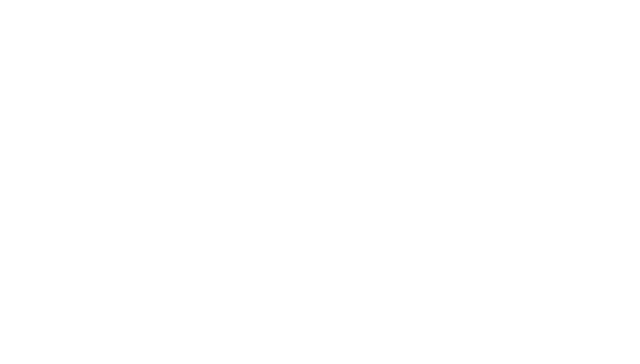
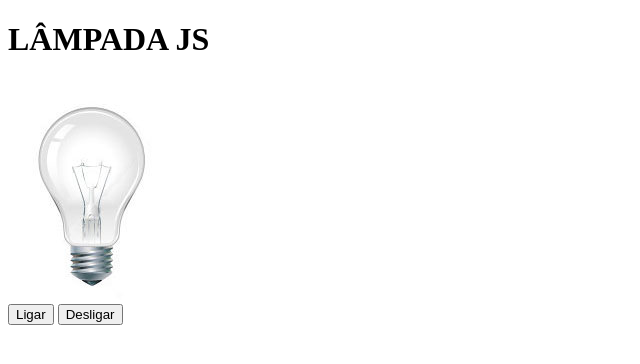
Before and after one commit to jjulliana12/projeto-lampada-js, a plain HTML site: page lampada js/index.html in a window 1280 px wide. Shown: the whole page, without its empty margins (0-640 px from the left). Drawn offline with Linux system fonts and the light colour scheme.

Commit message:
Create index.html

```diff
--- a/lampada js/index.html
+++ b/lampada js/index.html
@@ -8,5 +8,19 @@
 </head>
 <body>
 
+    <header>
+        <h1>LÂMPADA JS</h1>
+    </header>
+    <main>
+<div>
+    <img src="./img/desligada.jpg" alt="Lâmpada" id="lamp">
+</div>
+<div>
+    <button id="turnOn">Ligar</button>
+    <button id="turnOff">Desligar</button>
+
+</div>
+</main>
+<script src="./lampada.js"></script>
 </body>
 </html>
```
